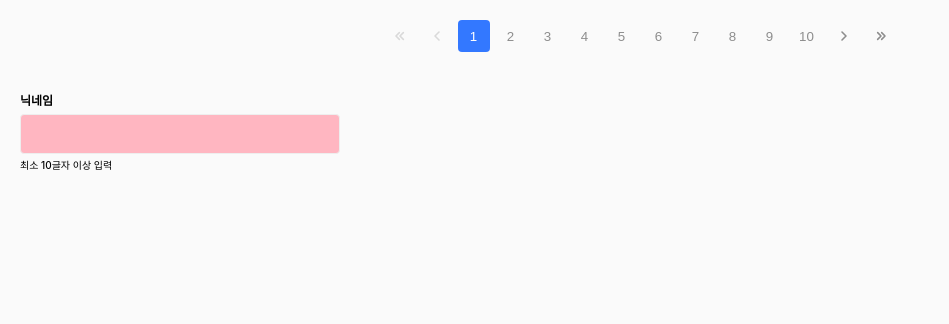
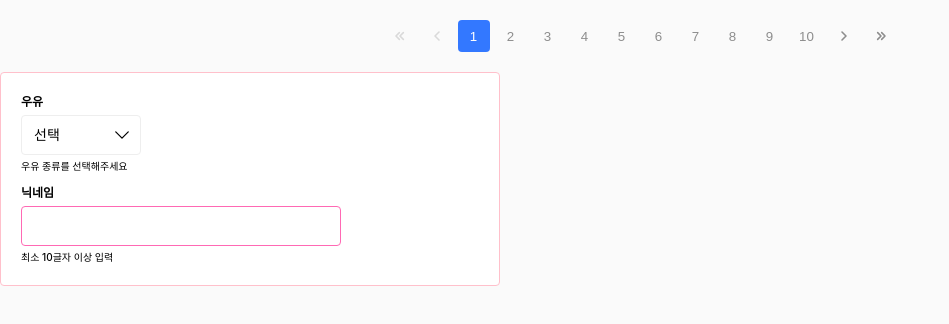
Before and after one commit to UsePlease-UI/PPudding, a React (Create React App) app: page / in a window 1280 px wide. Shown: the top 324 px of the page, without its empty margins (0-949 px from the left). Built offline with nearby package versions, Linux system fonts and the light colour scheme.

Commit message:
mod : merged app.tsx

```diff
--- a/src/app/App.tsx
+++ b/src/app/App.tsx
@@ -1,27 +1,61 @@
 import { useState } from 'react';
-
-import { css } from '@emotion/react';
 
 import FlexBox from 'components/atoms/FlexBox';
 import TextField from 'components/atoms/TextField';
 import FormControl from 'components/molecules/FormControl';
 import Pagination from 'components/molecules/Pagination';
+import Select from 'components/molecules/Select';
+
+import { css } from '@emotion/react';
+
+const OPTIONS = [
+    { label: '선택', value: '' },
+    { label: '딸기', value: '1' },
+    { label: '바나나', value: '2' },
+    { label: '초코', value: '3' },
+    { label: '우유', value: '4' }
+];
+
+const customCSS = {
+    maxWidth: 500,
+    padding: 20,
+    backgroundColor: '#ffffff',
+    borderRadius: 4,
+    border: '1px solid pink'
+};
 
 export default function App() {
     const [name, setName] = useState('');
+    const [milk, setMilk] = useState('');
+
     const [page, setPage] = useState<number>(1);
     const [blockNum, setBlockNum] = useState<number>(1);
 
-    // eslint-disable-next-line no-shadow
-    const handlePaginationChange = (page: number, newBlockNum: number) => {
-        setPage(page);
+    const handlePaginationChange = (newPage: number, newBlockNum: number) => {
+        setPage(newPage);
         setBlockNum(newBlockNum);
     };
 
     return (
         <>
             <Pagination totalCount={32} page={page} blockNum={blockNum} onChange={handlePaginationChange} />
-            <FlexBox direction="column" customCSS={{ padding: 20 }}>
+            <FlexBox direction="column" gap={10} customCSS={customCSS}>
+                <FormControl
+                    id="milk"
+                    label="우유"
+                    helperText="우유 종류를 선택해주세요"
+                    helperTextId="milk-helper-text"
+                >
+                    <Select
+                        id="milk"
+                        aria-labelledby="milk"
+                        name="milk"
+                        value={milk}
+                        label={OPTIONS.filter((val) => val.value === milk)?.[0]?.label}
+                        options={OPTIONS}
+                        onChange={(e) => setMilk(e.currentTarget.value)}
+                    />
+                </FormControl>
                 <FormControl
                     id="name"
                     helperTextId="name-helper-text"
@@ -34,7 +68,7 @@ export default function App() {
                         value={name}
                         maxLength={10}
                         onChange={(e) => setName(e.currentTarget.value)}
-                        customCSS={css({ backgroundColor: 'lightpink' })}
+                        customCSS={css({ borderColor: 'hotpink' })}
                     />
                 </FormControl>
             </FlexBox>
```
